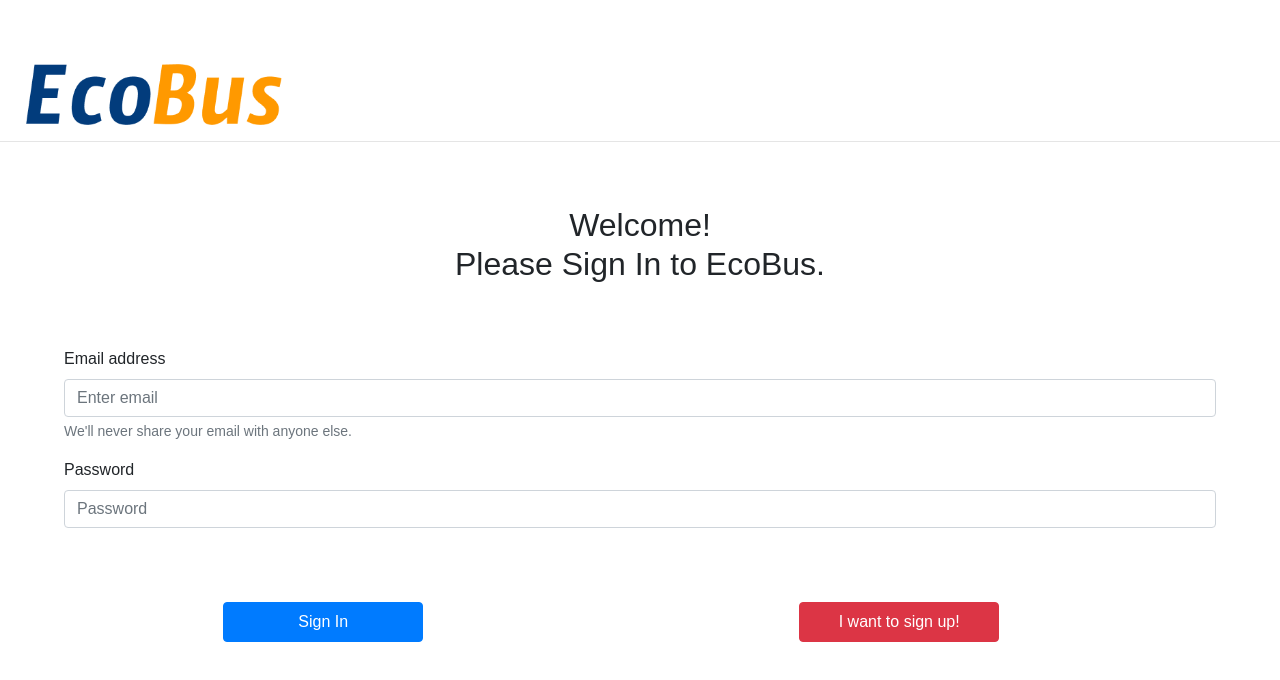
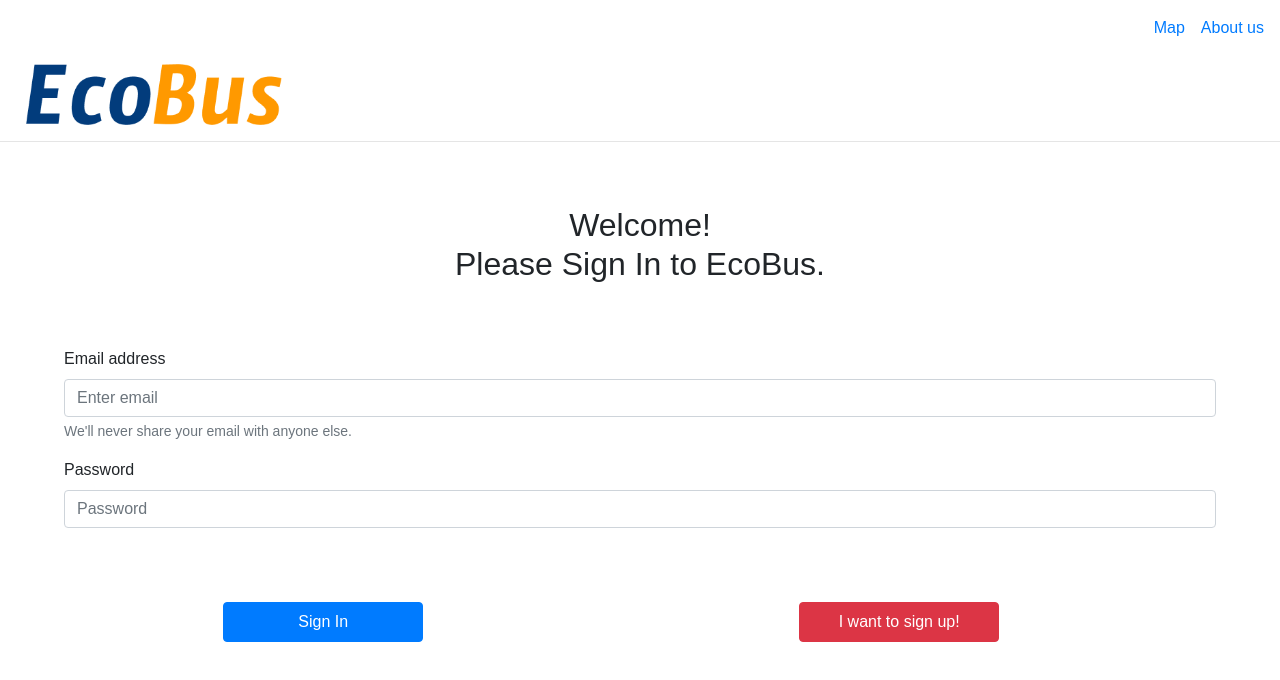
Before and after one commit to Christopher-Eunho/EcoBus, a React (Create React App) app: page / in a window 1280 px wide. Shown: the top 680 px of the page. Built offline with nearby package versions, Linux system fonts and the light colour scheme; no server answers.

Commit message:
add navbar to login page

```diff
--- a/src/routes/Auth.js
+++ b/src/routes/Auth.js
@@ -78,10 +78,11 @@ const Auth = () => {
 
     return (
         <div className="center">
-            <a href=".">
-                <img src={logo} className="logo" alt="Logo"/>
-            </a>
-
+            <a href="."><img src={logo} className="logo" alt="Logo"/></a>
+            <span id="login-navbar">
+                <a href="/#/map" id="map-nav">Map</a>
+                <a href="/#/about-us/">About us</a>
+            </span>
             <hr/>
 
             <h2 className="welcome-message">Welcome! <br />Please {newAccount? "Sign Up for" : "Sign In to"} EcoBus.</h2>
--- a/src/styles/auth.css
+++ b/src/styles/auth.css
@@ -43,3 +43,12 @@
     background-color: yellow;
     margin: auto;
 }
+
+#login-navbar{
+    float:right;
+    margin:1em;
+}
+
+#map-nav{
+    margin-right:1em;
+}
```
